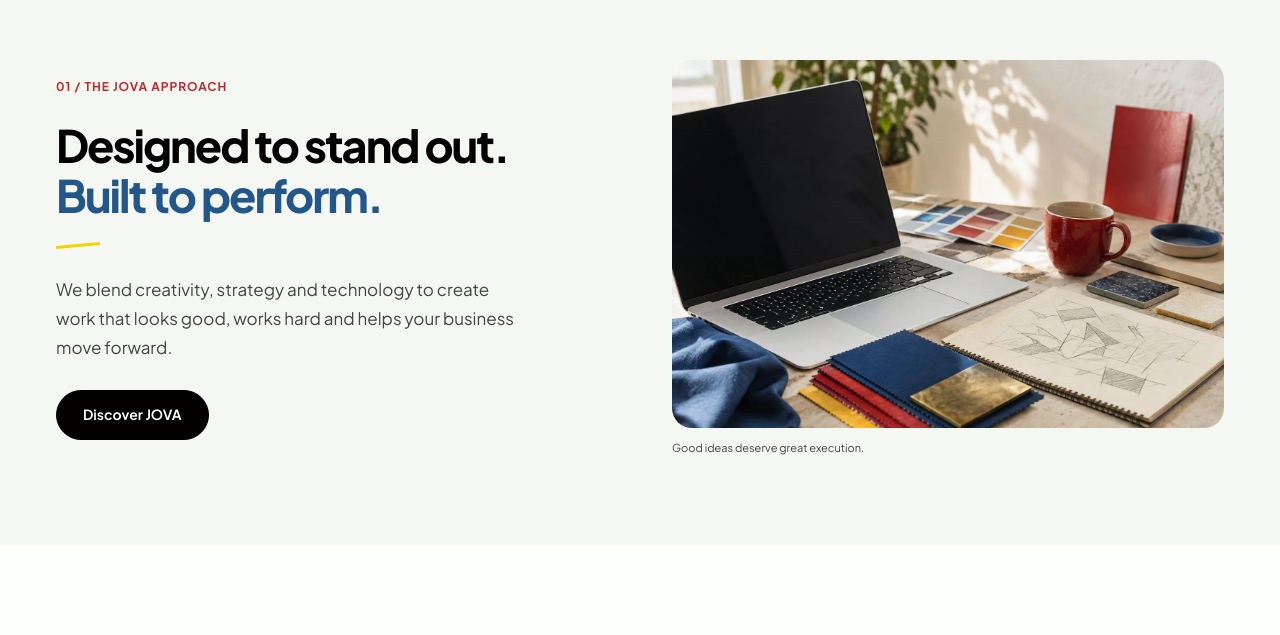
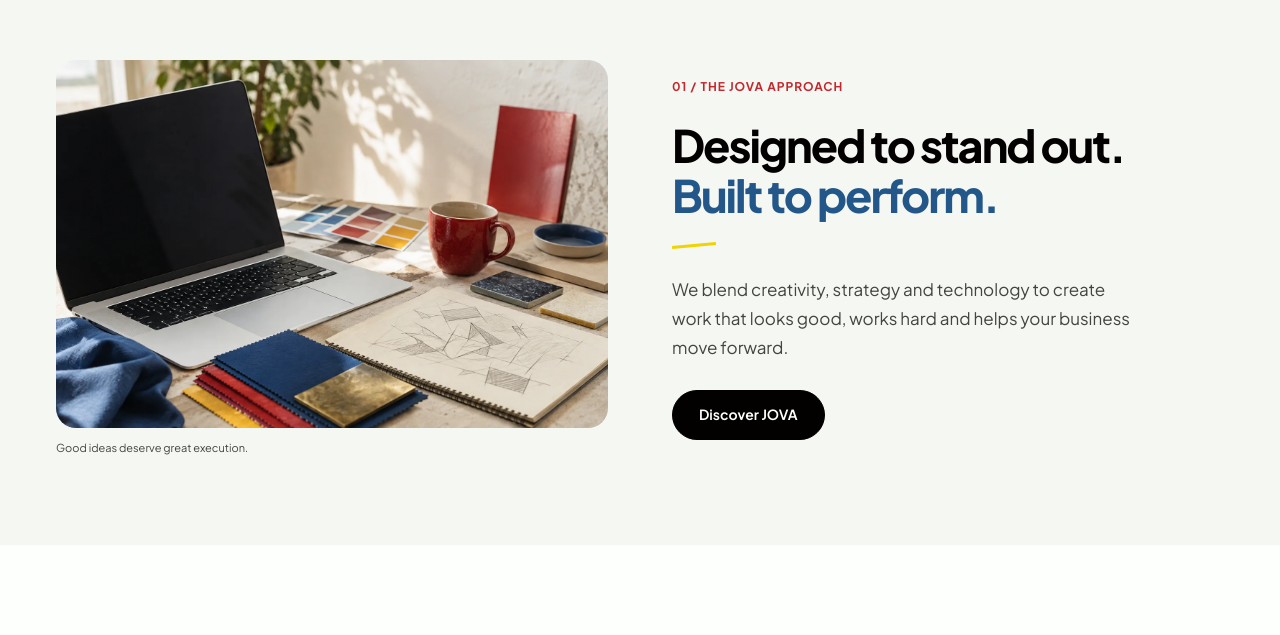
Before and after one commit to supportjovamedia/website, a Next.js app: page / in a window 1280 px wide. Shown: the part 734-1369 px from the top of the page. Built offline with nearby package versions, Linux system fonts and the light colour scheme.

Commit message:
Homepage text changes

```diff
--- a/app/page.js
+++ b/app/page.js
@@ -129,6 +129,16 @@ export default function Home() {
 
       <section className={styles.partnership}>
         <div className={`shell ${styles.partnershipGrid}`}>
+          <figure>
+            <Image
+              src="/campaign/studio.webp"
+              alt="Creative workspace still life with a sketchbook, colour swatches, a laptop and a red coffee cup"
+              width={1536}
+              height={1024}
+              sizes="(max-width:700px) 100vw, 48vw"
+            />
+            <figcaption>Good ideas deserve great execution.</figcaption>
+          </figure>
           <div>
             <p className="kicker">01 / The JOVA Approach</p>
             <h2>
@@ -143,16 +153,7 @@ export default function Home() {
               Discover JOVA{" "}
             </Link>
           </div>
-          <figure>
-            <Image
-              src="/campaign/studio.webp"
-              alt="Creative workspace still life with a sketchbook, colour swatches, a laptop and a red coffee cup"
-              width={1536}
-              height={1024}
-              sizes="(max-width:700px) 100vw, 48vw"
-            />
-            <figcaption>Good ideas deserve great execution.</figcaption>
-          </figure>
+
         </div>
       </section>
 
```
